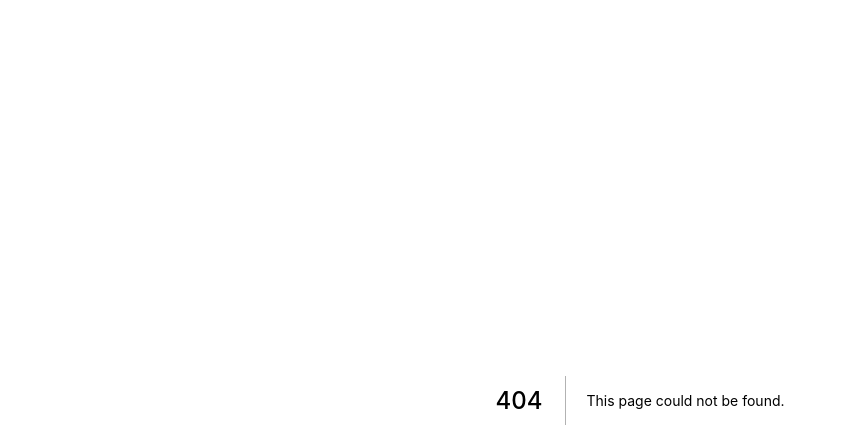
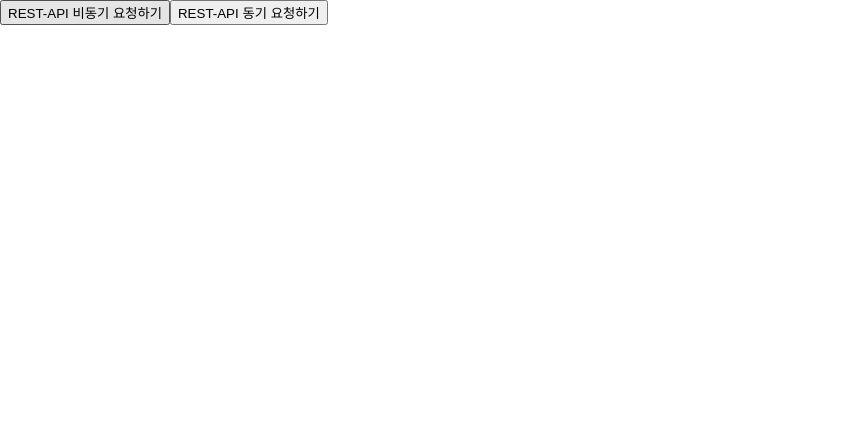
Before and after one commit to degull/React_PR, a Next.js app in the folder class/: page /rest-get in a window 1280 px wide. Before the commit this address had no page. Shown: the top 448 px of the page, without its empty margins (0-847 px from the left). Built offline with nearby package versions, Linux system fonts and the light colour scheme.

Commit message:
동기 & 비동기통신 pr

```diff
--- /dev/null
+++ b/class/pages/rest-get/index.js
@@ -0,0 +1,32 @@
+import React from 'react';
+import axios from 'axios';
+import {useState} from 'react';
+
+export default function RestGetPage(){
+
+   const [title, setTitle] = useState("")
+
+   /* 비동기 */
+   function onClickAsync(){
+      const result = axios.get("https://koreanjson.com/posts/1")
+      console.log(result)
+   }
+
+   /* 동기 */
+   // async function onClickSync(){    => 원래방식
+      const onClickSync = async () => {
+      const result = await axios.get("https://koreanjson.com/posts/1")
+      console.log(result)
+      console.log(result.data)
+      console.log(result.data.title)
+      setTitle(result.data.title)
+   }
+
+   return (
+      <>
+         <button onClick={onClickAsync}>REST-API 비동기 요청하기</button>
+         <button onClick={onClickSync}>REST-API 동기 요청하기</button>
+         <div>{title}</div>
+      </>
+   );
+};
--- a/class/styles/globals.css
+++ b/class/styles/globals.css
@@ -1,98 +1,9 @@
-:root {
-  --max-width: 1100px;
-  --border-radius: 12px;
-  --font-mono: ui-monospace, Menlo, Monaco, 'Cascadia Mono', 'Segoe UI Mono',
-    'Roboto Mono', 'Oxygen Mono', 'Ubuntu Monospace', 'Source Code Pro',
-    'Fira Mono', 'Droid Sans Mono', 'Courier New', monospace;
-
-  --foreground-rgb: 0, 0, 0;
-  --background-start-rgb: 214, 219, 220;
-  --background-end-rgb: 255, 255, 255;
-
-  --primary-glow: conic-gradient(
-    from 180deg at 50% 50%,
-    #16abff33 0deg,
-    #0885ff33 55deg,
-    #54d6ff33 120deg,
-    #0071ff33 160deg,
-    transparent 360deg
-  );
-  --secondary-glow: radial-gradient(
-    rgba(255, 255, 255, 1),
-    rgba(255, 255, 255, 0)
-  );
-
-  --tile-start-rgb: 239, 245, 249;
-  --tile-end-rgb: 228, 232, 233;
-  --tile-border: conic-gradient(
-    #00000080,
-    #00000040,
-    #00000030,
-    #00000020,
-    #00000010,
-    #00000010,
-    #00000080
-  );
-
-  --callout-rgb: 238, 240, 241;
-  --callout-border-rgb: 172, 175, 176;
-  --card-rgb: 180, 185, 188;
-  --card-border-rgb: 131, 134, 135;
-}
-
-@media (prefers-color-scheme: dark) {
-  :root {
-    --foreground-rgb: 255, 255, 255;
-    --background-start-rgb: 0, 0, 0;
-    --background-end-rgb: 0, 0, 0;
-
-    --primary-glow: radial-gradient(rgba(1, 65, 255, 0.4), rgba(1, 65, 255, 0));
-    --secondary-glow: linear-gradient(
-      to bottom right,
-      rgba(1, 65, 255, 0),
-      rgba(1, 65, 255, 0),
-      rgba(1, 65, 255, 0.3)
-    );
-
-    --tile-start-rgb: 2, 13, 46;
-    --tile-end-rgb: 2, 5, 19;
-    --tile-border: conic-gradient(
-      #ffffff80,
-      #ffffff40,
-      #ffffff30,
-      #ffffff20,
-      #ffffff10,
-      #ffffff10,
-      #ffffff80
-    );
-
-    --callout-rgb: 20, 20, 20;
-    --callout-border-rgb: 108, 108, 108;
-    --card-rgb: 100, 100, 100;
-    --card-border-rgb: 200, 200, 200;
-  }
-}
-
-* {
-  box-sizing: border-box;
+html,
+body {
   padding: 0;
   margin: 0;
-}
-
-html,
-body {
-  max-width: 100vw;
-  overflow-x: hidden;
-}
-
-body {
-  color: rgb(var(--foreground-rgb));
-  background: linear-gradient(
-      to bottom,
-      transparent,
-      rgb(var(--background-end-rgb))
-    )
-    rgb(var(--background-start-rgb));
+  font-family: -apple-system, BlinkMacSystemFont, Segoe UI, Roboto, Oxygen,
+    Ubuntu, Cantarell, Fira Sans, Droid Sans, Helvetica Neue, sans-serif;
 }
 
 a {
@@ -100,8 +11,6 @@
   text-decoration: none;
 }
 
-@media (prefers-color-scheme: dark) {
-  html {
-    color-scheme: dark;
-  }
+* {
+  box-sizing: border-box;
 }
```
